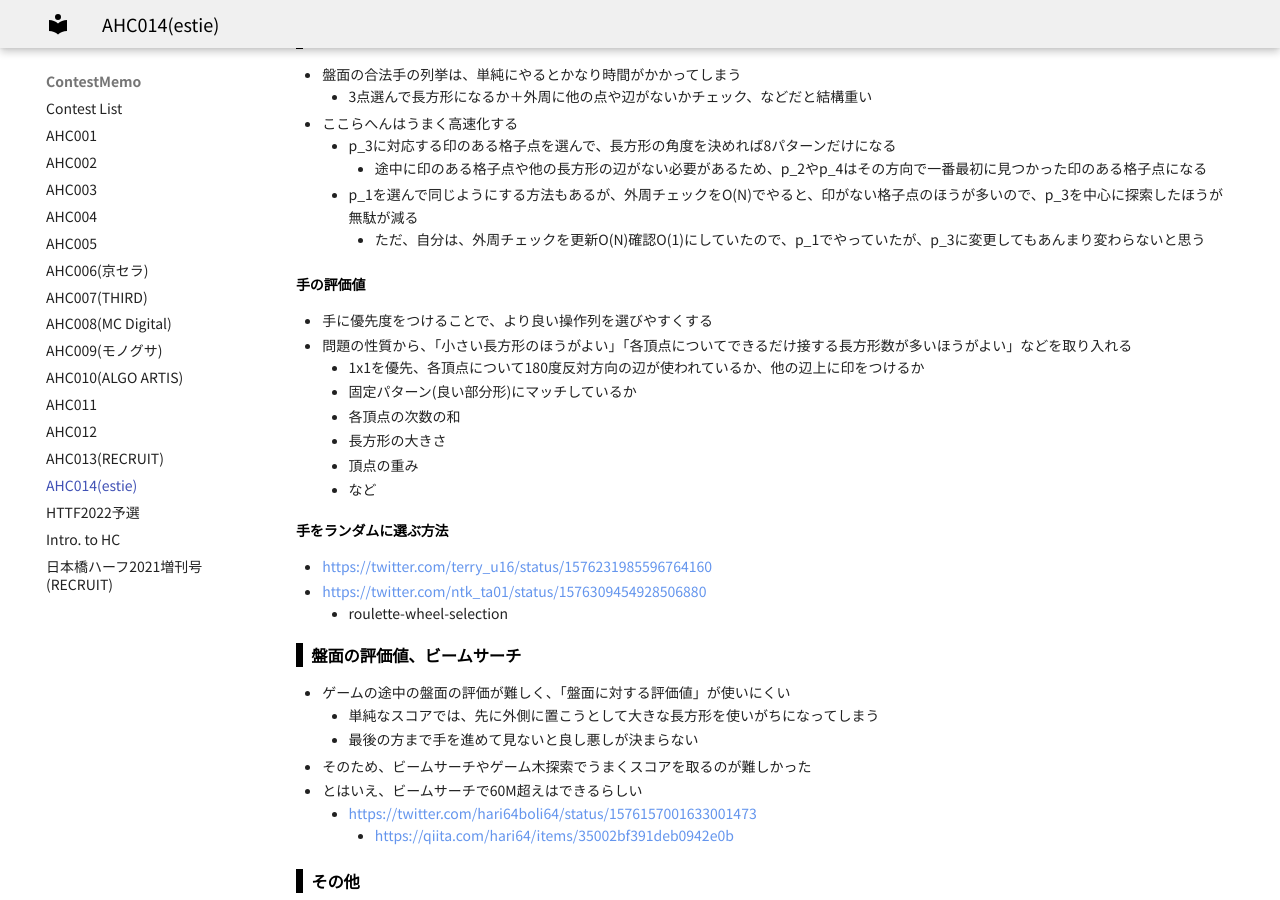
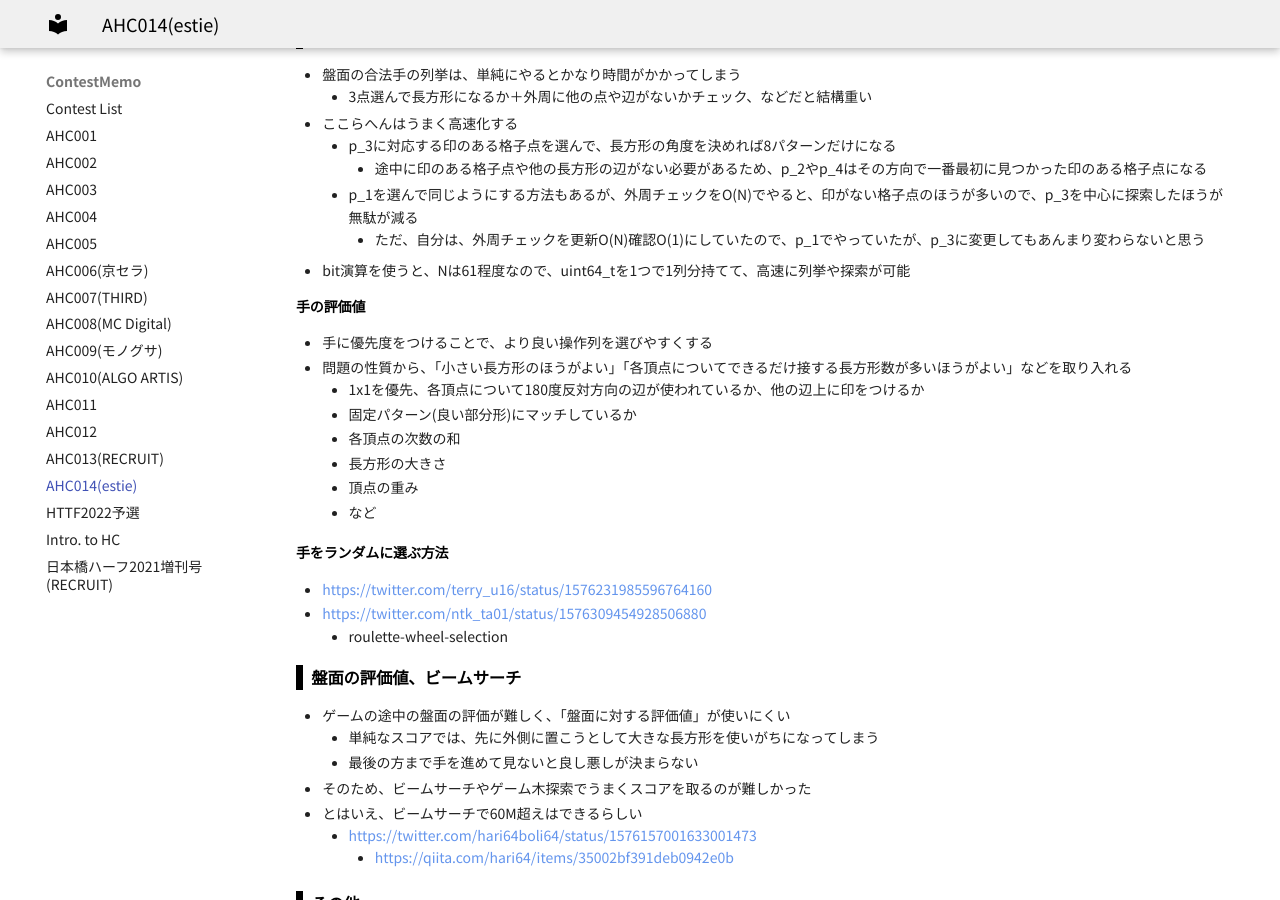
Before and after one commit to jetbead/AtCoderHeuristicContestMemo, an MkDocs documentation site: the page built from docs/ContestMemo/ahc014.md, in a window 1280 px wide and 900 px high, scrolled down 2093 px. Built offline with MkDocs 1.6.1 and Material for MkDocs 9.7.7, drawn with Linux system fonts in a browser that asks for light colours; some web fonts are replaced.

Commit message:
Update ahc014.md

```diff
--- a/docs/ContestMemo/ahc014.md
+++ b/docs/ContestMemo/ahc014.md
@@ -87,6 +87,8 @@ title: AHC014(estie)
     - 途中に印のある格子点や他の長方形の辺がない必要があるため、p_2やp_4はその方向で一番最初に見つかった印のある格子点になる
   - p_1を選んで同じようにする方法もあるが、外周チェックをO(N)でやると、印がない格子点のほうが多いので、p_3を中心に探索したほうが無駄が減る
     - ただ、自分は、外周チェックを更新O(N)確認O(1)にしていたので、p_1でやっていたが、p_3に変更してもあんまり変わらないと思う
+- bit演算を使うと、Nは61程度なので、uint64_tを1つで1列分持てて、高速に列挙や探索が可能
+
 
 #### 手の評価値
 
```
